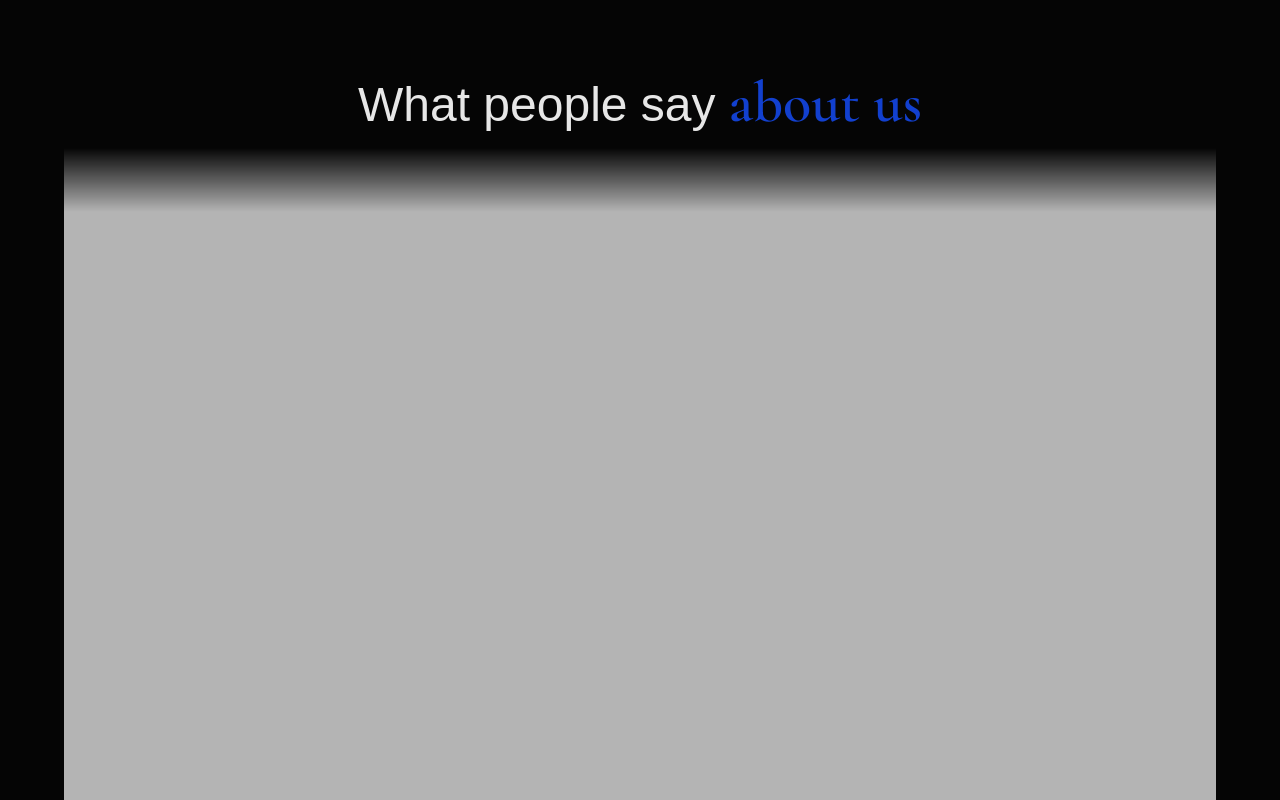
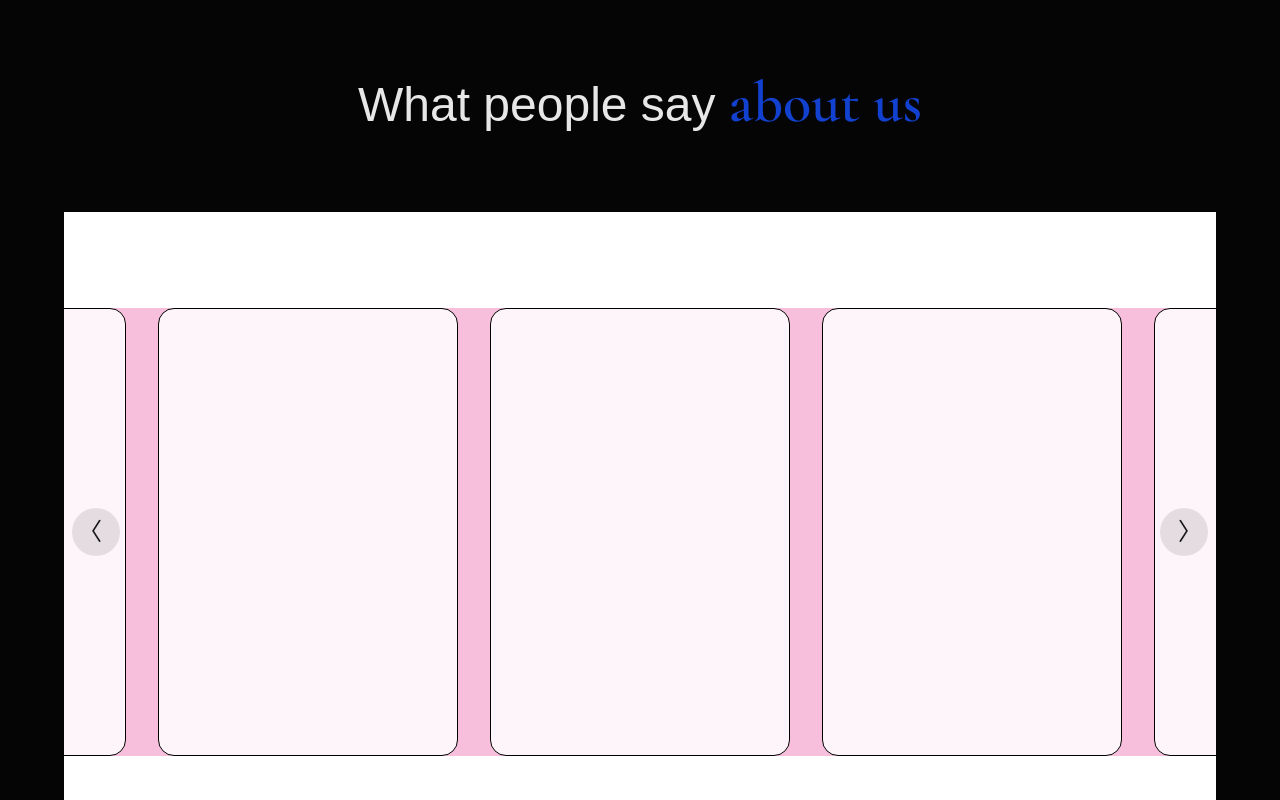
Before and after one commit to AsfarButt/Cenimora-Studios, a Next.js app: page /Home in a window 1280 px wide. Shown: the part 2680-3480 px from the top of the page. Built offline with nearby package versions, Linux system fonts and the light colour scheme; a web font is replaced by a local one.

Commit message:
Update 6

```diff
--- a/app/Home/testimonials.tsx
+++ b/app/Home/testimonials.tsx
@@ -1,3 +1,5 @@
+"use client";
+import React,{useEffect, useRef, useState} from "react";
 import {Cormorant_Garamond, Vend_Sans} from "next/font/google";
 
 const cormorant = Cormorant_Garamond({
@@ -9,13 +11,35 @@ const cormorant = Cormorant_Garamond({
 
 
 export default function Testimonials(){
+    const [Testimonials, setTestimonials] = useState<number[]>([]);
+    const activeindex = useRef(0);
+    const [activeproperties, setactiveproperties] = useState<string[]>([]);
+    const [translateposition, settranslateposition] = useState("translate-x-0");
+
+    useEffect(() => {
+        const testimonials = Array(15).fill(0);
+        const properties = Array(testimonials.length).fill(["scale-80 z-0"]);
+        setactiveproperties(properties);
+        setTestimonials(testimonials);
+        activeindex.current = (testimonials.length-1)/2;
+    },[])
+
+    function MoveLeft(){
+
+    }
 
     return(<div className="relative pt-20 w-full h-auto min-h-100 bg-black/98 flex flex-col justify-center">
                 <h1 className="text-white/90 text-4xl lg:text-5xl text-center">What people say <span className={`${cormorant.className} text-[46px] lg:text-[58px] text-blue-700/90`}>about us</span></h1>
 
-                <div className="relative mx-auto max-w-290 w-[90%] h-200">
-                    <div className="relative w-full h-full mask-[linear-gradient(to_bottom,transparent_0%_2%,white_10%_90%,transparent_98%_100%)] bg-white/70">
-                        {/* Testimonials Columns */}
+                <div className="relative mx-auto my-20 max-w-290 w-[90%] h-160 flex justify-center items-center bg-white overflow-hidden">
+                    <div className={`relative w-auto h-[70%] bg-pink-600/25 flex flex-row items-center`}>
+                        {Testimonials.map((element,index) => (
+                            <div className="flex-none h-full w-75 mx-4 rounded-2xl bg-white/85 border border-black" key={index}></div>
+                        ))}
+                    </div>
+                    <div className="absolute px-2 w-full h-14 flex justify-between items-center z-1 transition-all duration-600">
+                        <button className="relative w-12 h-12 pr-3 text-black/90 text-2xl font-medium rounded-full bg-black/10">〈</button>
+                        <button className="relative w-12 h-12 pl-3 text-black/90 text-2xl font-medium rounded-full bg-black/10">〉</button>
                     </div>
                 </div>
     </div>)
--- a/app/home.css
+++ b/app/home.css
@@ -44,5 +44,5 @@
 
 .userscontainer:hover > *:hover {
     filter: blur(0);
-    z-index: 1;
+    z-index: 3;
 }
```
